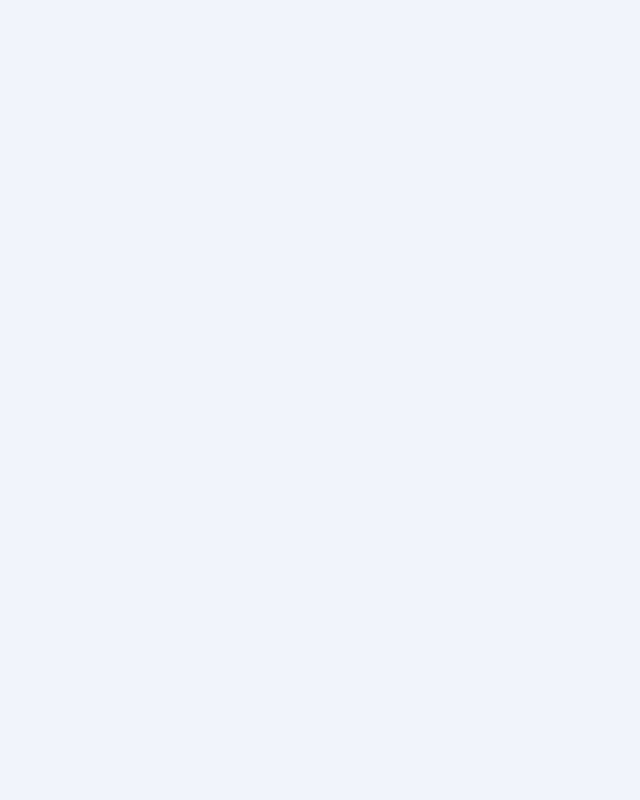
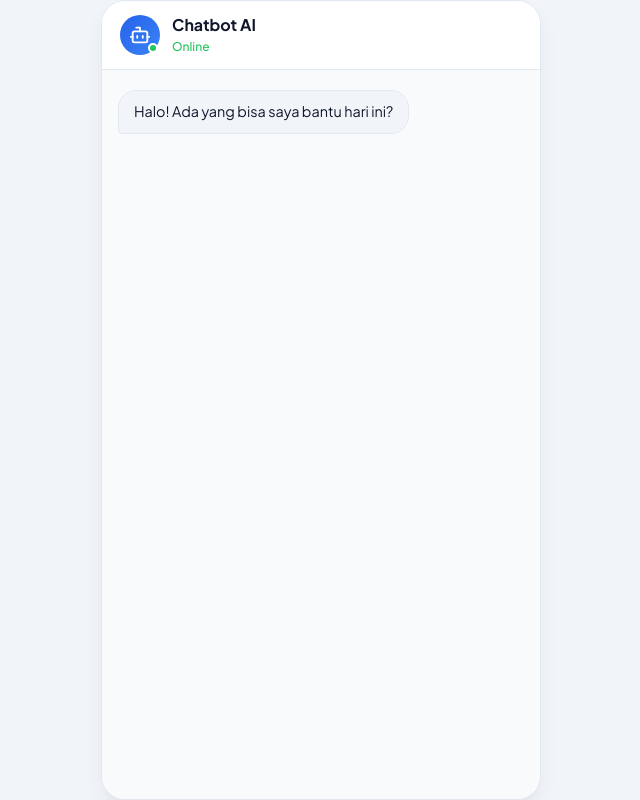
Before and after one commit to ranggarap/211_ChatBot, a website: page public/index.html in a window 1280 px wide. Shown: the whole page, without its empty margins (319-959 px from the left). Drawn offline with Linux system fonts and the light colour scheme.

Commit message:
add chatbot UI structure with header and initial message

```diff
--- a/public/index.html
+++ b/public/index.html
@@ -10,3 +10,32 @@
     <link rel="stylesheet" href="style.css">
 </head>
 <body>
+
+    <div class="chat-container">
+        <!-- Header Chatbot -->
+        <header class="chat-header">
+            <div class="header-info">
+                <div class="bot-avatar">
+                    <svg width="22" height="22" viewBox="0 0 24 24" fill="none" stroke="currentColor" stroke-width="2" stroke-linecap="round" stroke-linejoin="round">
+                        <path d="M12 8V4H8"></path>
+                        <rect width="16" height="12" x="4" y="8" rx="2"></rect>
+                        <path d="M2 14h2"></path>
+                        <path d="M20 14h2"></path>
+                        <path d="M15 13v2"></path>
+                        <path d="M9 13v2"></path>
+                    </svg>
+                    <span class="status-indicator"></span>
+                </div>
+                <div class="header-text">
+                    <h1>Chatbot AI</h1>
+                    <span class="status-text">Online</span>
+                </div>
+            </div>
+        </header>
+
+        <!-- Area Pesan -->
+        <main id="chat-box" class="chat-box">
+            <div class="message bot">
+                <div class="message-content">Halo! Ada yang bisa saya bantu hari ini?</div>
+            </div>
+        </main>
```
